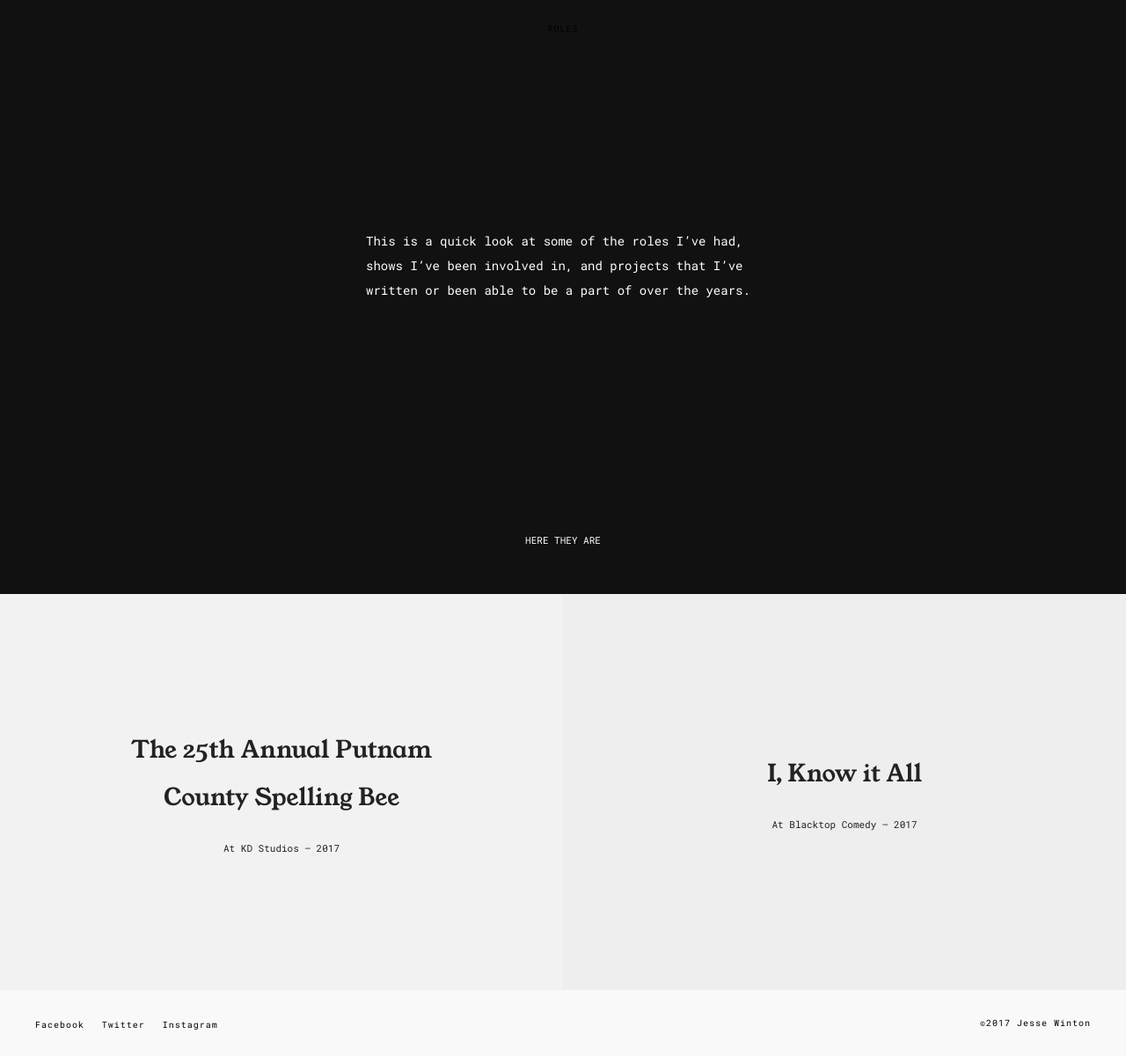
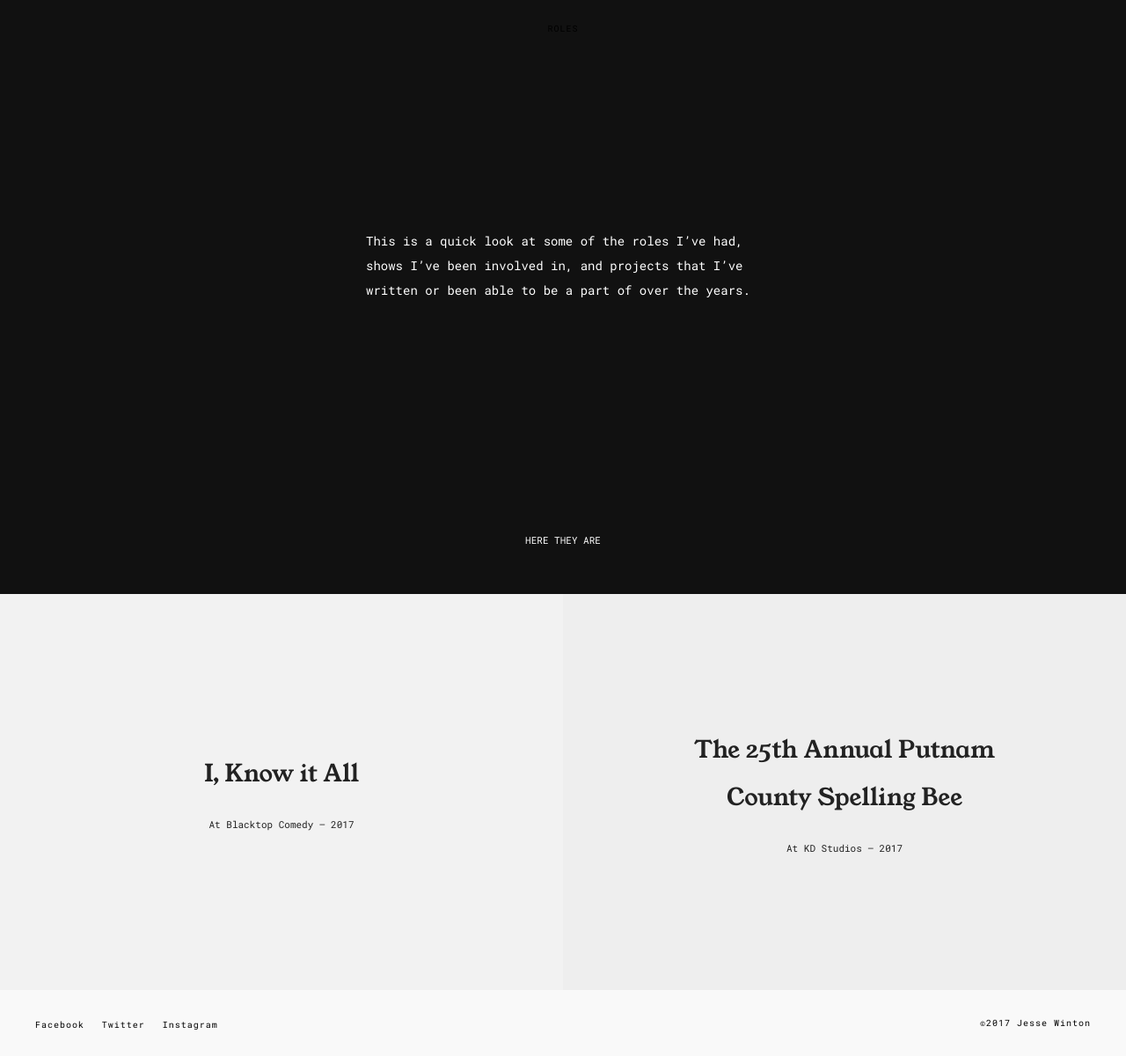
Before and after one commit to jrandallw/JesseWintonCo, a Jekyll site: the page built from roles.markdown, in a window 1280 px wide. Shown: the whole page at 88% size. Built offline with Jekyll 4.4.1, drawn with Linux system fonts in a browser that asks for light colours; some web fonts are replaced.

Commit message:
Update roles.html

```diff
--- a/_layouts/roles.html
+++ b/_layouts/roles.html
@@ -11,7 +11,9 @@ layout: default
     <h6 class="call text-center">here they are</h6>
   </section>
 
-  {% for role in site.roles | sort: 'position' %}
+  {% assign sorted = (site.roles | sort: 'position') %}
+
+  {% for role in sorted %}
     <div class="role grid-one-half column align-center text-center gap-left-right">
       <h4 class="title">{{ role.title }}</h4>
       <p class="credits"></p>
```
